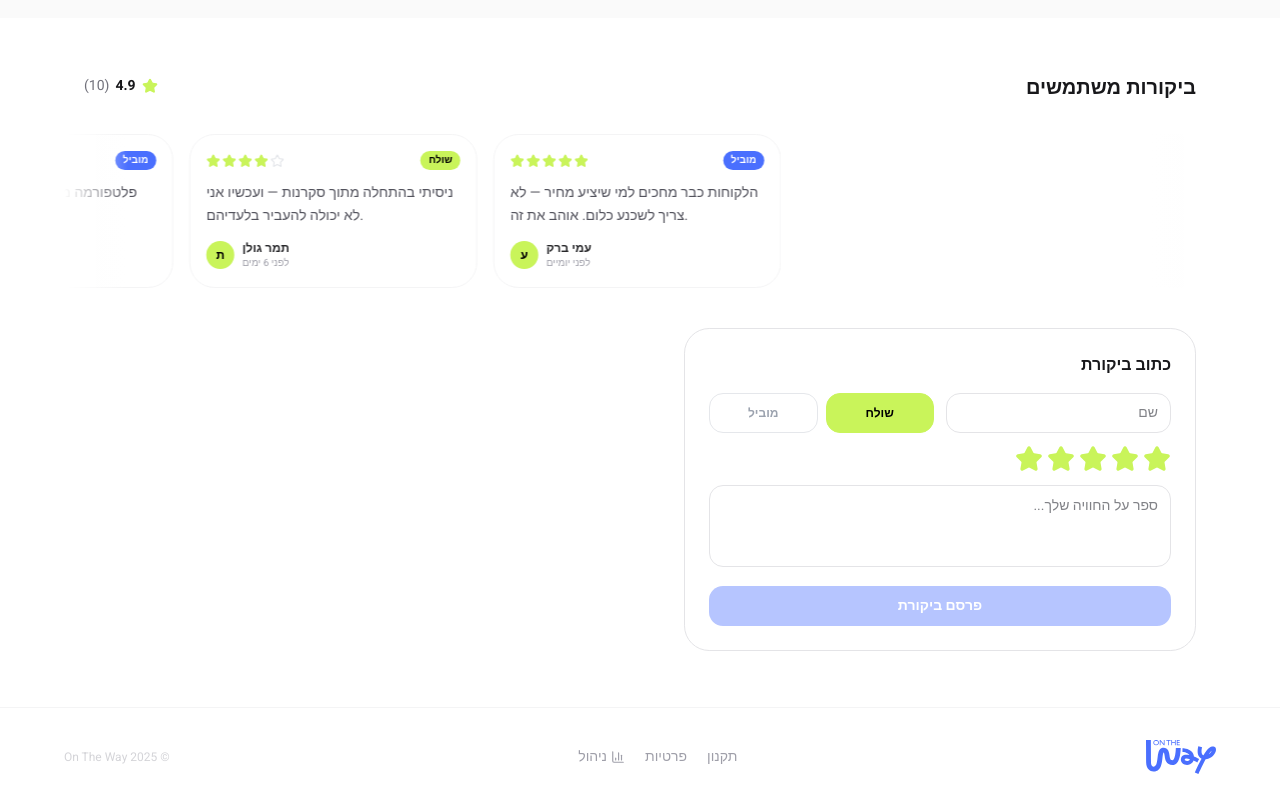
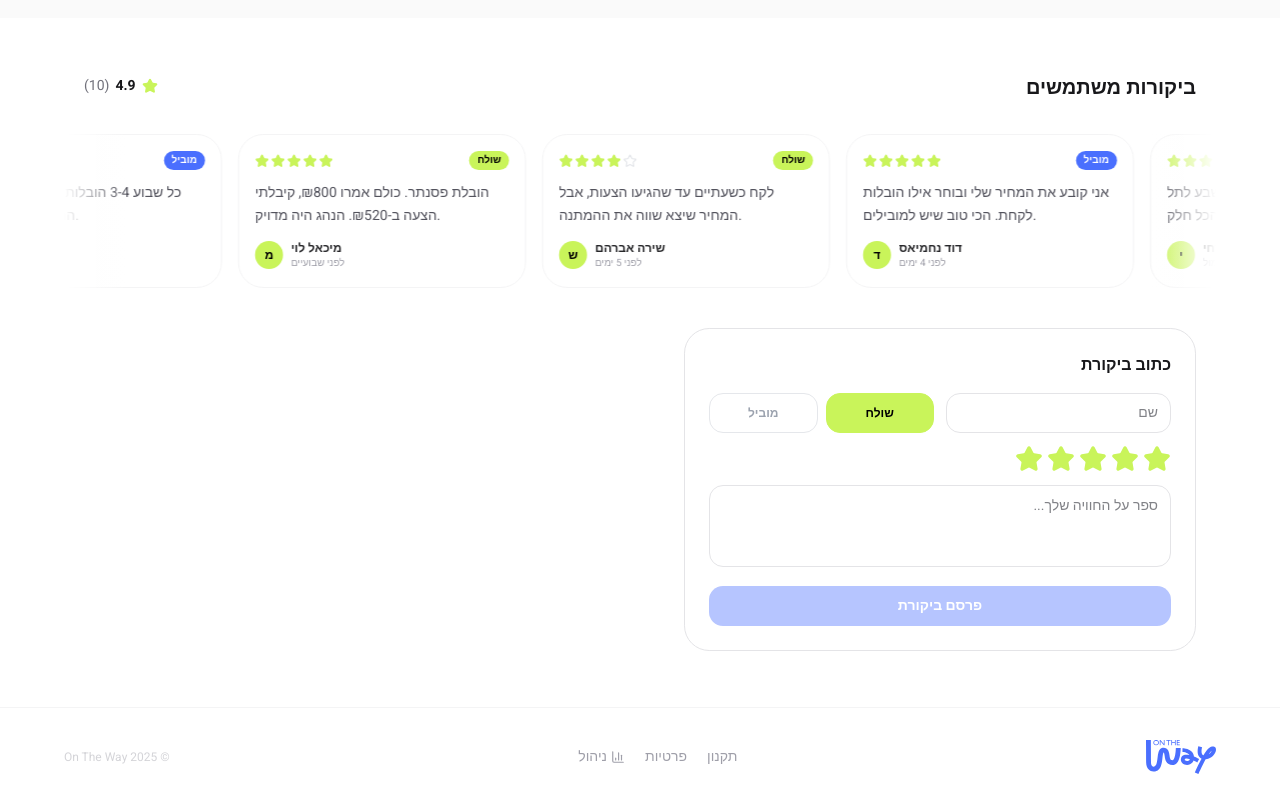
Before and after one commit to dorindahan987/on-the-way, a Next.js app: page / in a window 1280 px wide. Shown: the part 880-1686 px from the top of the page. Built offline with nearby package versions, Linux system fonts and the light colour scheme.

Commit message:
fix: marquee wrapper dir=ltr so overflow clips correctly from right

```diff
--- a/src/app/page.tsx
+++ b/src/app/page.tsx
@@ -198,13 +198,13 @@ export default function LandingPage() {
         </div>
 
         {/* Carousel */}
-        <div className="marquee-wrap relative overflow-hidden -mx-5 mb-10">
+        <div className="marquee-wrap relative overflow-hidden -mx-5 mb-10" dir="ltr">
           {/* fade edges */}
           <div className="pointer-events-none absolute inset-y-0 right-0 w-16 z-10"
             style={{ background: "linear-gradient(to left, white, transparent)" }} />
           <div className="pointer-events-none absolute inset-y-0 left-0 w-16 z-10"
             style={{ background: "linear-gradient(to right, white, transparent)" }} />
-          <div className="animate-marquee flex gap-4 pl-4" dir="ltr" style={{ width: "max-content" }}>
+          <div className="animate-marquee flex gap-4" dir="ltr" style={{ width: "max-content" }}>
             {[...reviews, ...reviews, ...reviews].map((r, i) => (
               <div key={i} className="w-72 shrink-0 border border-zinc-100 rounded-2xl p-4 bg-white">
                 <div className="flex items-center justify-between mb-3">
```
